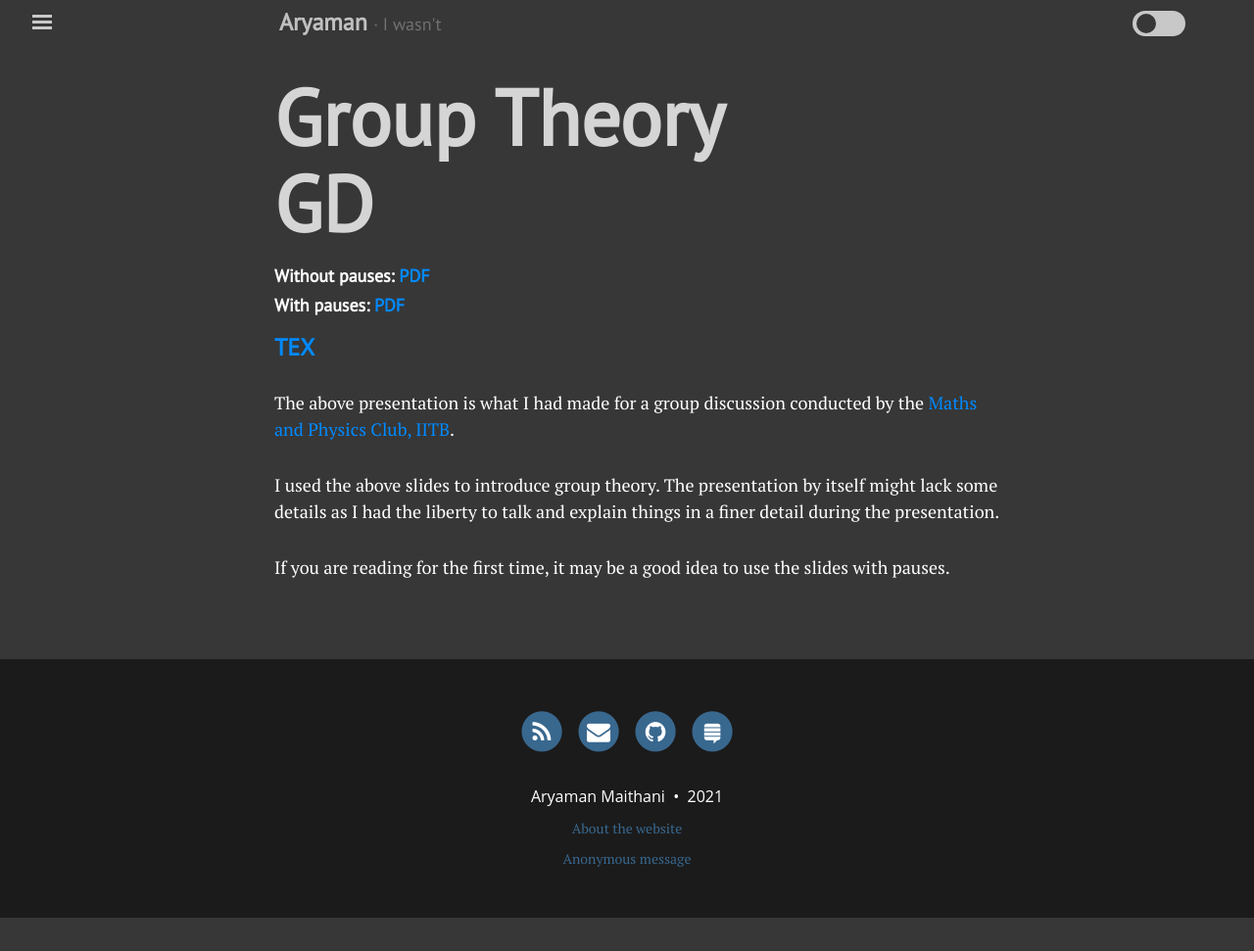
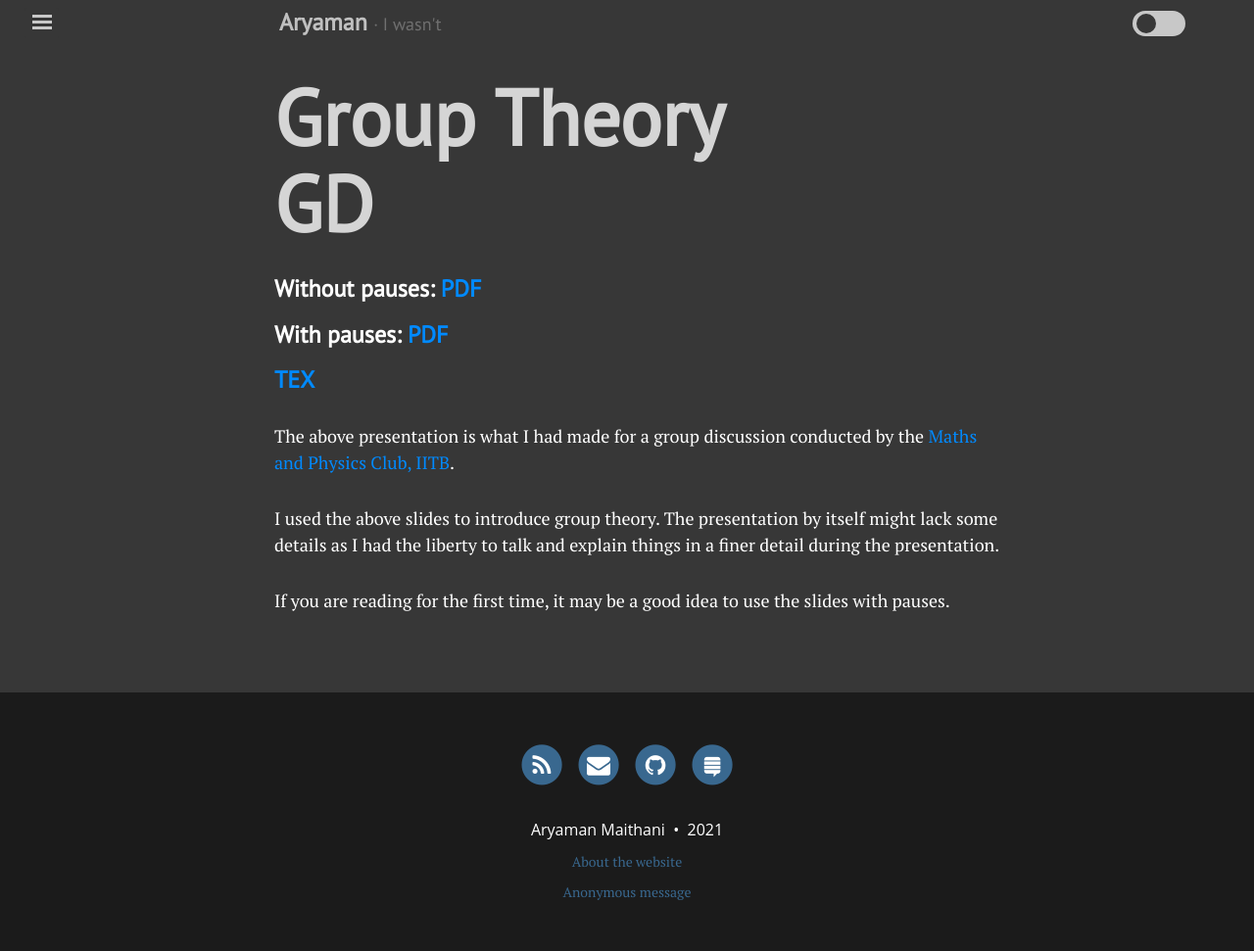
Before and after one commit to aryamanmaithani/math, a Jekyll site: the page built from group-theory-gd/index.md, in a window 1280 px wide. Shown: the whole page at 98% size. Built offline with Jekyll 4.4.1, drawn with Linux system fonts in a browser that asks for light colours; nearby versions of some CDN libraries; before the commit the page ends 937 px from its top, so only the background shows below that.

Commit message:
changed header size

```diff
--- a/group-theory-gd/index.md
+++ b/group-theory-gd/index.md
@@ -3,9 +3,9 @@ layout: page
 title: Group Theory GD
 ---
 
-#### Without pauses: [PDF](/math/group-theory-gd/presentation.pdf)
+### Without pauses: [PDF](/math/group-theory-gd/presentation.pdf)
 
-#### With pauses: [PDF](/math/group-theory-gd/presentation-with-pauses.pdf)
+### With pauses: [PDF](/math/group-theory-gd/presentation-with-pauses.pdf)
 
 ### [TEX](https://github.com/aryamanmaithani/math/tree/master/group-theory-gd)
 
```
